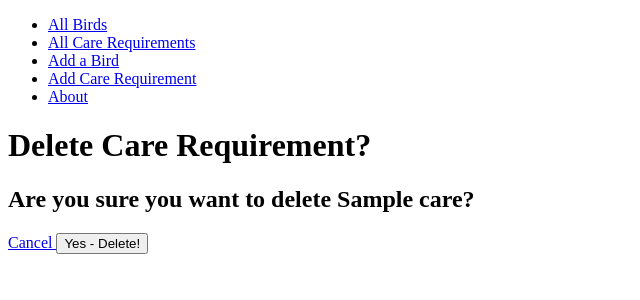
After one commit to creyes25/bird-collector, a Django app: page /cares/1/delete/ in a window 1280 px wide. The commit adds this page. Shown: the top 300 px of the page, without its empty margins (0-640 px from the left). Run offline with Django 4.2, Linux system fonts and the light colour scheme; tables that the repository leaves empty hold one stand-in row (values such as "Sample post").

Commit message:
add functionctionality to update and delete care requirements

```diff
--- a/main_app/models.py
+++ b/main_app/models.py
@@ -62,4 +62,4 @@ class Care(models.Model):
       return self.name
 
   def get_absolute_url(self):
-      return reverse("exercises_detail", kwargs={"pk": self.pk})
+      return reverse("care_details", kwargs={"pk": self.pk})
--- /dev/null
+++ b/main_app/templates/main_app/care_confirm_delete.html
@@ -0,0 +1,22 @@
+{% extends 'base.html' %}
+{% load static %}
+
+{% block content %}
+
+<div class="page-header">
+  <h1>Delete Care Requirement?</h1>
+</div>
+<h2>Are you sure you want to delete {{ object.name }}?</h2>
+
+<form action="" method="POST" class="form">
+  {% csrf_token %}
+  <a
+    href="{% url 'care_details' care.id %}"
+    class="btn secondary"
+  >
+    Cancel
+  </a>
+  <button type="submit" class="btn danger">Yes - Delete!</button>
+</form>
+
+{% endblock %}
--- a/main_app/templates/main_app/care_detail.html
+++ b/main_app/templates/main_app/care_detail.html
@@ -15,8 +15,8 @@
     <h2>{{ care.name }}</h2>
     <p>Benefits: {{ care.benefits }}</p>
   </div>
-  {% comment %} <a href="{% url 'cares_update' care.id %}" class="btn warn">Edit</a>
-  <a href="{% url 'cares_delete' care.id %}" class="btn danger">Delete</a> {% endcomment %}
+  <a href="{% url 'cares_update' care.id %}" class="btn warn">Edit</a>
+  <a href="{% url 'cares_delete' care.id %}" class="btn danger">Delete</a>
 </div>
 
 {% endblock %}
--- a/main_app/urls.py
+++ b/main_app/urls.py
@@ -14,5 +14,7 @@ urlpatterns = [
     #care
     path('cares/create', views.CareCreate.as_view(), name='cares_create'),
     path('cares/', views.CareList.as_view(), name='cares_index'),
-    path('cares/<int:pk>/', views.CareDetail.as_view(), name='care_details')
+    path('cares/<int:pk>/', views.CareDetail.as_view(), name='care_details'),
+    path('cares/<int:pk>/update/', views.CareUpdate.as_view(), name='cares_update'),
+    path('cares/<int:pk>/delete/', views.CareDelete.as_view(), name='cares_delete'),
 ]
--- a/main_app/views.py
+++ b/main_app/views.py
@@ -52,3 +52,11 @@ class CareList(ListView):
 
 class CareDetail(DetailView):
   model = Care
+
+class CareUpdate(UpdateView):
+  model = Care
+  fields = ['name', 'benefits']
+
+class CareDelete(DeleteView):
+  model = Care
+  success_url = '/cares/'
```
